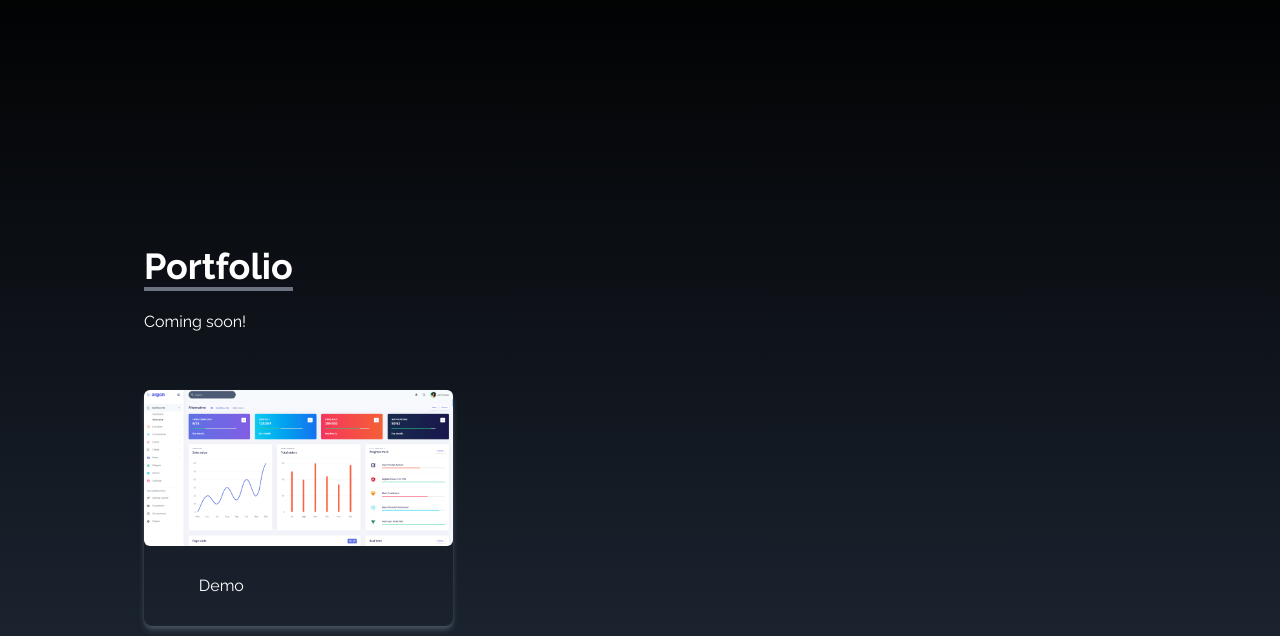
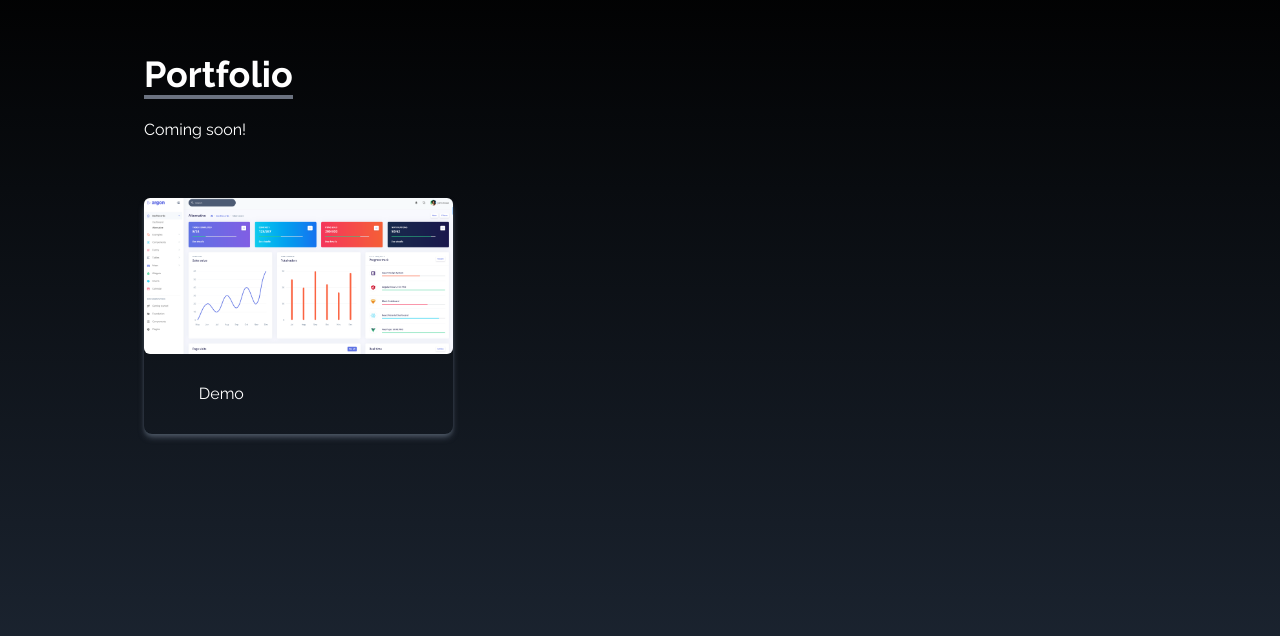
Before and after one commit to YaniWessi/Dev-Portfolio-, a React (Vite) app: page / in a window 1280 px wide. Shown: the part 1644-2280 px from the top of the page. Built offline with nearby package versions, Linux system fonts and the light colour scheme.

Commit message:
space between

```diff
--- a/src/components/Portfolio.jsx
+++ b/src/components/Portfolio.jsx
@@ -20,7 +20,7 @@
   }
 
   return (
-    <div name="portfolio" className="bg-gradient-to-b from-black to-gray-800 w-full pb-30 text-white md:h-screen">
+    <div name="portfolio" className="bg-gradient-to-b from-black to-gray-800 w-full pb-96 text-white md:h-screen">
       <div className="max-w-screen-lg p-4 pt-44 mx-auto flex flex-col justify-center w-full h-full">
           <div className="pb-8">
             <p className="text-4xl font-bold inline border-b-4 border-gray-500">Portfolio</p>
```
